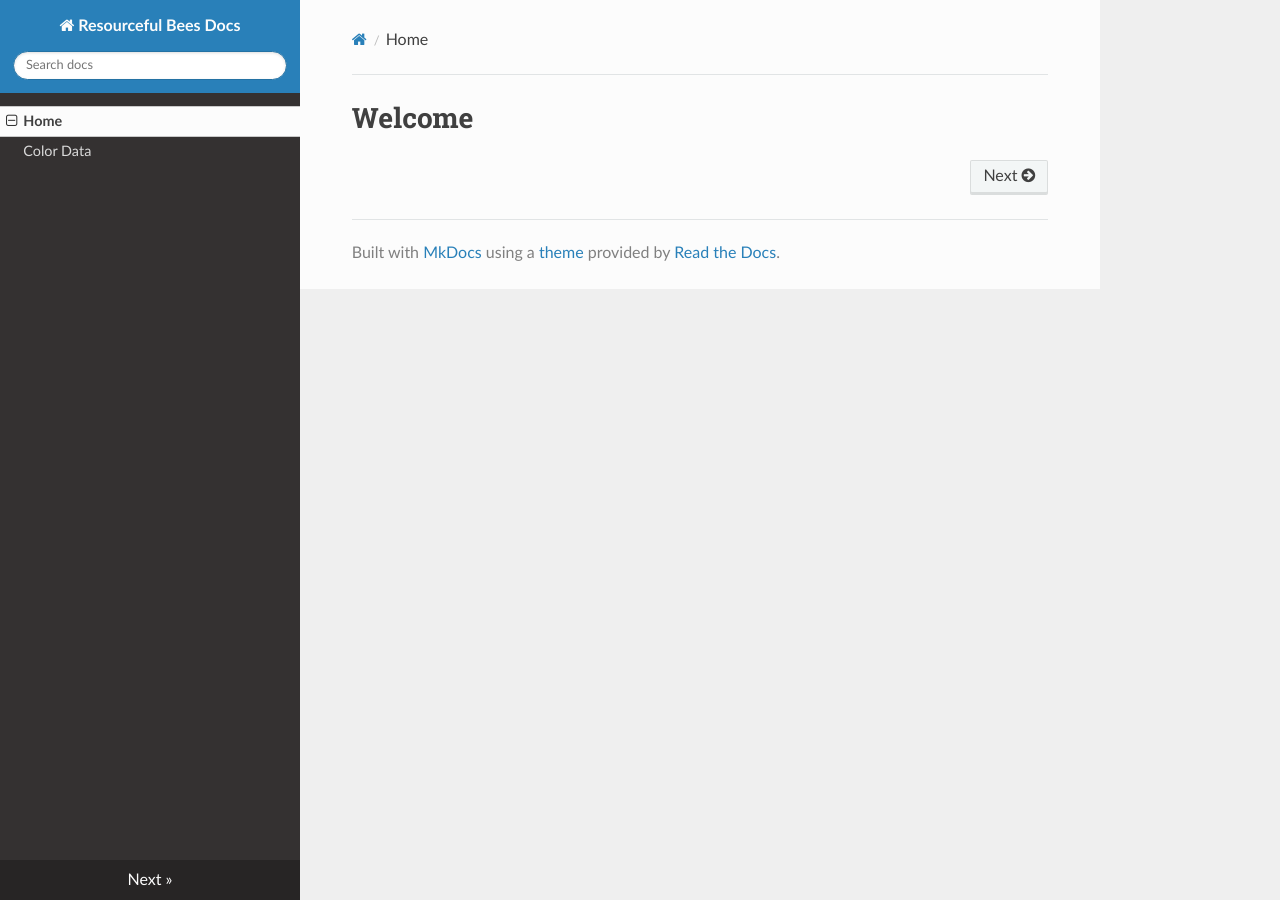
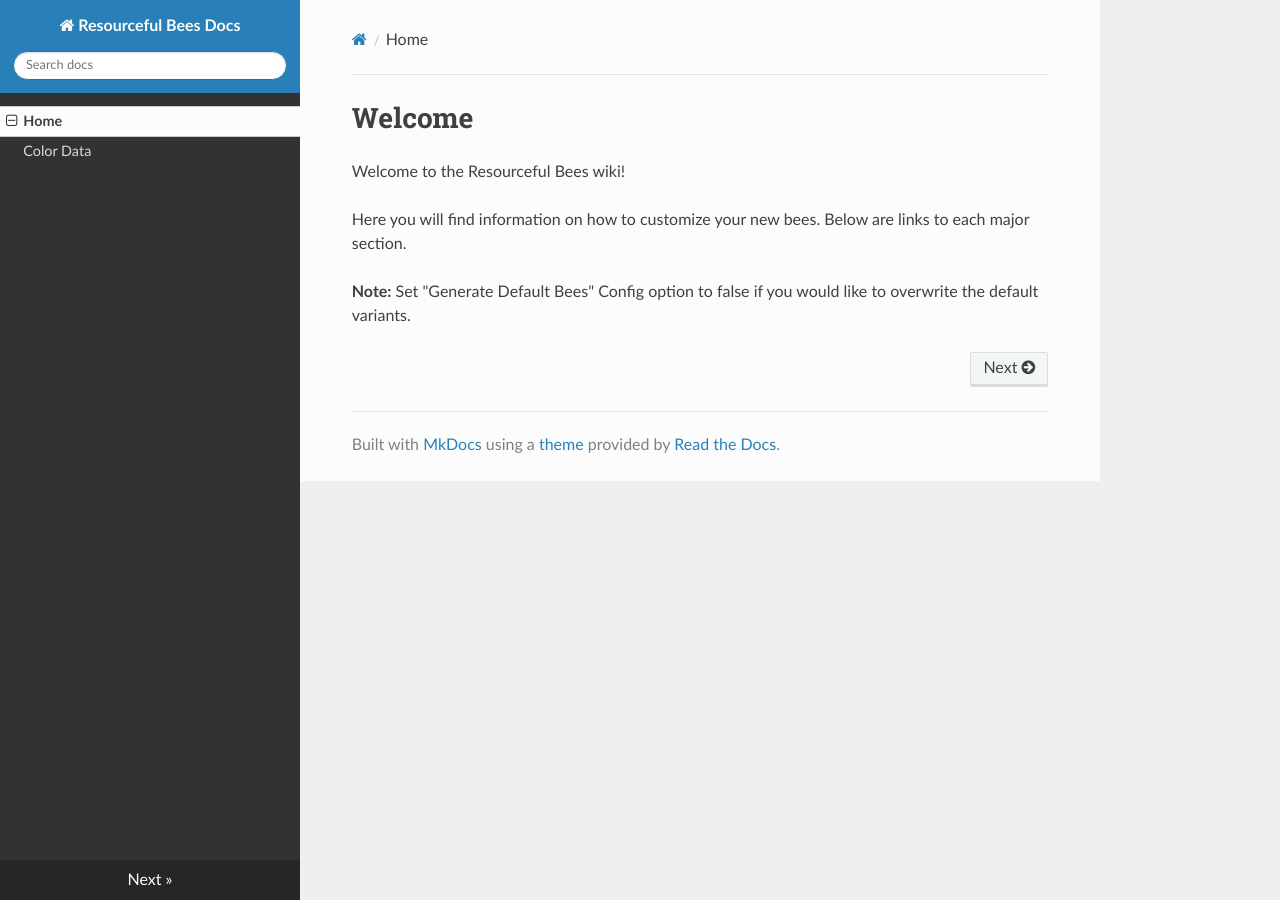
Before and after one commit to Team-Resourceful/ResourcefulBeesDocs, an MkDocs documentation site: the page built from docs/index.md, in a window 1280 px wide. Built offline with MkDocs 1.6.1, drawn with Linux system fonts in a browser that asks for light colours; nearby versions of some CDN libraries.

Commit message:
docs/index.md updated from https://stackedit.io/

```diff
--- a/docs/index.md
+++ b/docs/index.md
@@ -1,5 +1,9 @@
 # Welcome
+Welcome to the Resourceful Bees wiki!
 
+Here you will find information on how to customize your new bees. Below are links to each major section.
+
+**Note:**  Set "Generate Default Bees" Config option to false if you would like to overwrite the default variants.
 <!--stackedit_data:
-eyJoaXN0b3J5IjpbMTM5NTY2MTQ1N119
+eyJoaXN0b3J5IjpbMjAxOTI2NjIxN119
 -->
```
